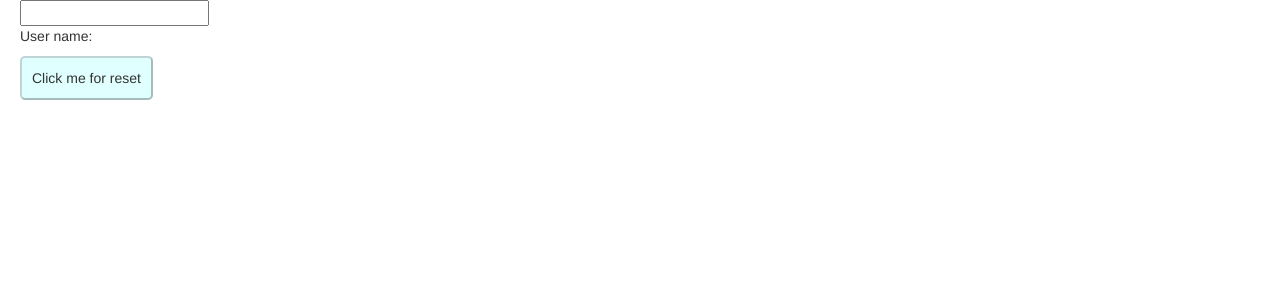
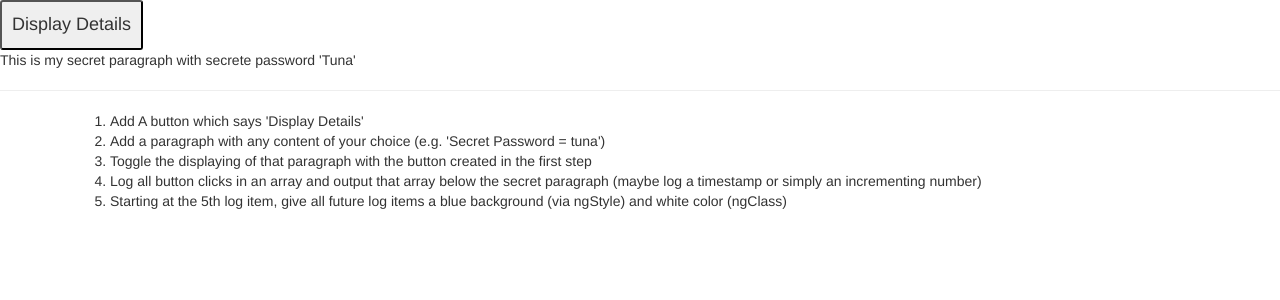
Before and after one commit to shinoby85/angular-udemy, an Angular app: page / in a window 1280 px wide. Shown: the top 300 px of the page. Built offline with nearby package versions, Linux system fonts and the light colour scheme.

Commit message:
Home work

```diff
--- a/src/app/app.component.css
+++ b/src/app/app.component.css
@@ -1,22 +1,13 @@
-:host{
-  margin: 10px;
+.button{
   padding: 10px;
-  box-sizing: border-box;
+  border-radius: 3px;
+  font-size: 18px;
 }
-p{
-  margin-left: 20px;
-  padding: 0;
+p.action{
+  font-size: 20px;
+  font-weight: 700;
+  font-style: italic;
 }
-button{
-  margin-left: 20px;
-  border-radius: 5px;
-  padding: 10px;
-  background-color: lightcyan;
-}
-.active{
-  background-color: darkblue;
+.whiteText{
   color: #fff;
 }
-.active:hover{
-  background-color: blueviolet;
-}
--- a/src/app/app.component.html
+++ b/src/app/app.component.html
@@ -1,3 +1,23 @@
-<input type="text" [(ngModel)]="username">
-<p>User name: {{username}}</p>
-<button [class.active]="username" [disabled]="!username" (click)="username=''">Click me for reset</button>
+<button class="button" (click)="changeParagraphStyle()">Display Details</button>
+<p [ngClass]="{action: toggleButton}">This is my secret paragraph with secrete password 'Tuna'</p>
+<div class="log-data">
+  <p *ngFor="let data of counterArray; index as ind"
+     [ngStyle]="{backgroundColor: ind>=4 ? 'blue':null}"
+     [ngClass]="{whiteText: ind>=4}"
+  >{{data}}</p>
+</div>
+
+<hr>
+<div class="container">
+  <div class="row">
+    <div class="col-xs-12">
+      <ol>
+        <li>Add A button which says 'Display Details'</li>
+        <li>Add a paragraph with any content of your choice (e.g. 'Secret Password = tuna')</li>
+        <li>Toggle the displaying of that paragraph with the button created in the first step</li>
+        <li>Log all button clicks in an array and output that array below the secret paragraph (maybe log a timestamp or simply an incrementing number)</li>
+        <li>Starting at the 5th log item, give all future log items a blue background (via ngStyle) and white color (ngClass)</li>
+      </ol>
+    </div>
+  </div>
+</div>
--- a/src/app/app.component.ts
+++ b/src/app/app.component.ts
@@ -6,8 +6,14 @@ import { Component } from '@angular/core';
   styleUrls: ['./app.component.css']
 })
 export class AppComponent {
-  public username='';
-  resetName(){
-    this.username = '';
-  };
+  public toggleButton = false;
+  public counterArray: string[] = [];
+  public counter = 0;
+
+  changeParagraphStyle() {
+    this.toggleButton=!this.toggleButton;
+    this.counter++;
+    const date = new Date();
+    this.counterArray.push(date.toString())
+  }
 }
```
Also changed, not shown: src/app/app.module.ts (+9 -3 lines), 1 other file (tests, documents, lock files or other folders).
